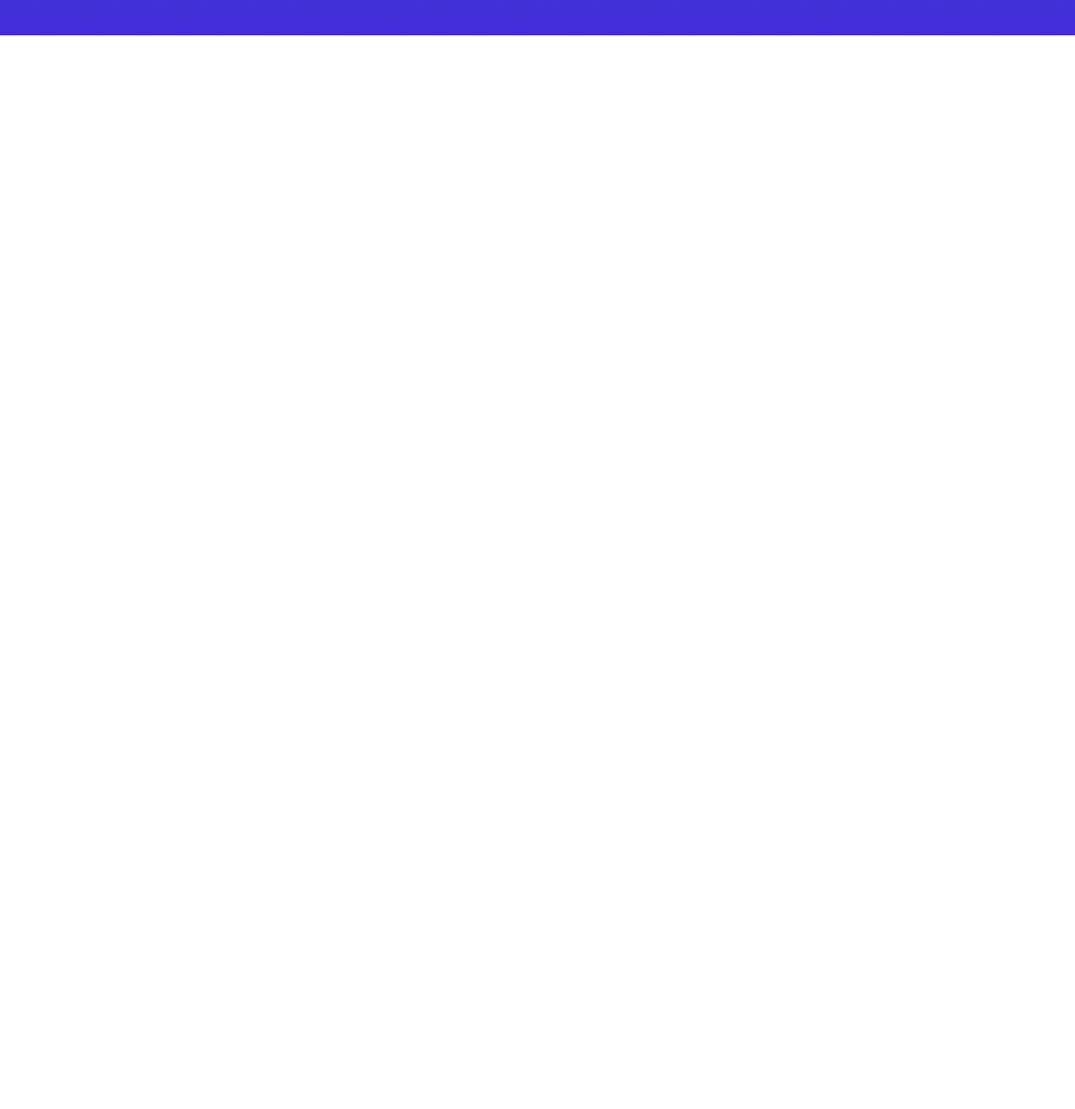
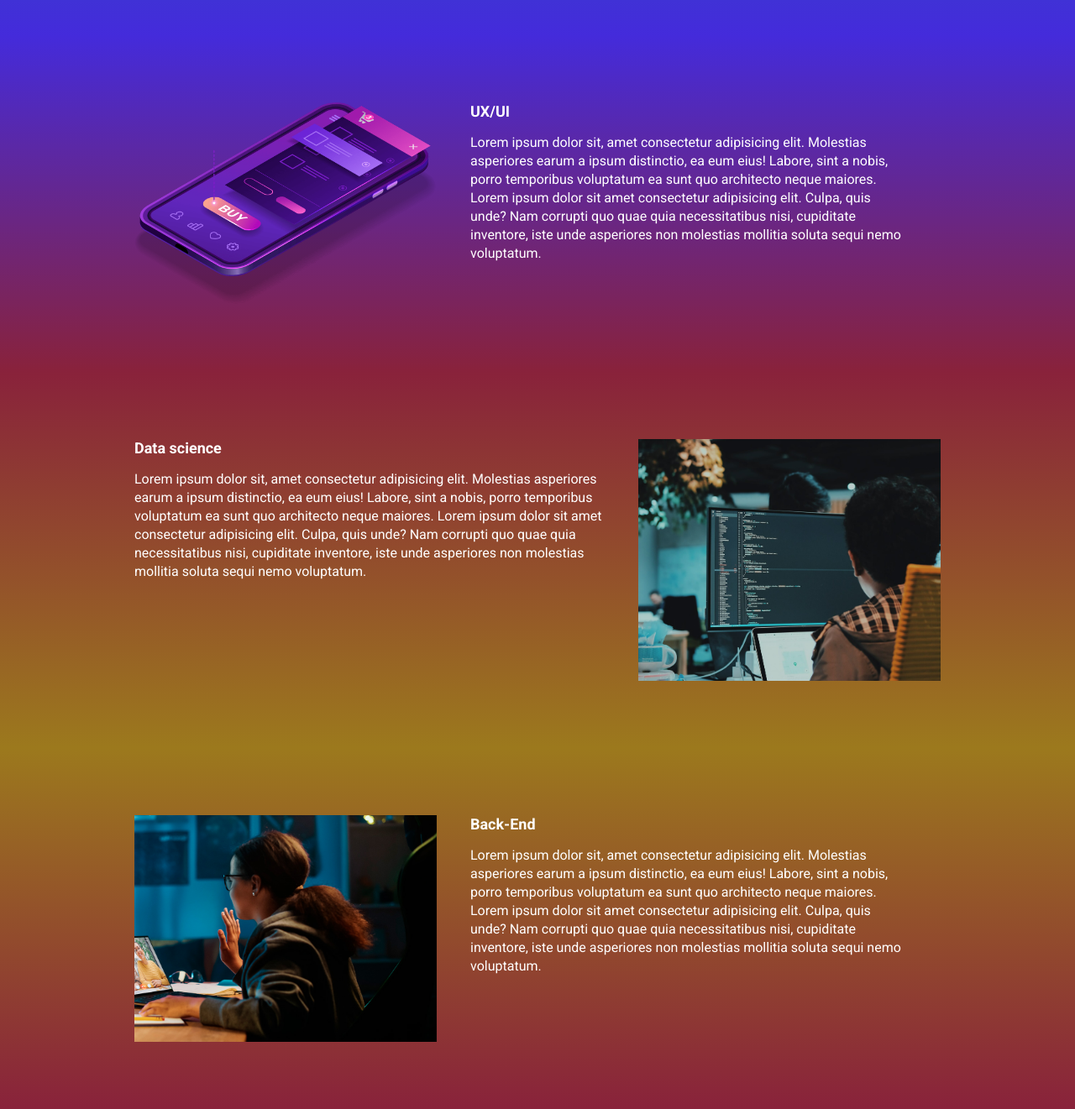
Before and after one commit to marianimateus/Ebac-tech-talks, a website built with Parcel: page src/index.html in a window 1280 px wide. Shown: the part 948-2269 px from the top of the page at 84% size. Before the commit the page ends 990 px from the top, so only its background shows below. Built offline with nearby package versions, Linux system fonts and the light colour scheme.

Commit message:
adicionando as seções "Ux/Ui" "Back-end" e "Data-Science"

```diff
--- a/src/index.html
+++ b/src/index.html
@@ -11,6 +11,7 @@
         href="https://fonts.googleapis.com/css2?family=Montserrat:ital,wght@0,100..900;1,100..900&family=Roboto:ital,wght@0,100;0,300;0,400;0,500;0,700;0,900;1,100;1,300;1,400;1,500;1,700;1,900&display=swap"
         rel="stylesheet">
     <link rel="stylesheet" href="styles/style.scss">
+    <link rel="stylesheet" href="https://unpkg.com/aos@next/dist/aos.css" />
 </head>
 
 <body>
@@ -40,8 +41,8 @@
         </div>
     </header>
 
-    <section class="event">
-        <div class="container">
+    <section class="event event--frontend">
+        <div class="container" data-aos="fade-right">
             <div class="event__detail">
                 <h2 class="event__detail__title">Front-End</h2>
                 <p class="event__detail__description">
@@ -55,7 +56,53 @@
             <img class="event__image" src="./images/frontend.png" alt="">
         </div>
     </section>
+    <section class="event event--ux-ui event--image-left">
+        <div class="container" data-aos="fade-left">
+            <div class="event__detail">
+                <h2 class="event__detail__title">UX/UI</h2>
+                <p class="event__detail__description">
+                    Lorem ipsum dolor sit, amet consectetur adipisicing elit. Molestias asperiores earum a ipsum
+                    distinctio, ea eum eius! Labore, sint a nobis, porro temporibus voluptatum ea sunt quo architecto
+                    neque maiores. Lorem ipsum dolor sit amet consectetur adipisicing elit. Culpa, quis unde? Nam
+                    corrupti quo quae quia necessitatibus nisi, cupiditate inventore, iste unde asperiores non molestias
+                    mollitia soluta sequi nemo voluptatum.
+                </p>
+            </div>
+            <img class="event__image" src="./images/ui-ux.png" alt="">
+        </div>
+    </section>
+    <section class="event event--data-science">
+        <div class="container" data-aos="fade-right">
+            <div class="event__detail">
+                <h2 class="event__detail__title">Data science</h2>
+                <p class="event__detail__description">
+                    Lorem ipsum dolor sit, amet consectetur adipisicing elit. Molestias asperiores earum a ipsum
+                    distinctio, ea eum eius! Labore, sint a nobis, porro temporibus voluptatum ea sunt quo architecto
+                    neque maiores. Lorem ipsum dolor sit amet consectetur adipisicing elit. Culpa, quis unde? Nam
+                    corrupti quo quae quia necessitatibus nisi, cupiditate inventore, iste unde asperiores non molestias
+                    mollitia soluta sequi nemo voluptatum.
+                </p>
+            </div>
+            <img class="event__image" src="./images/data.png" alt="">
+        </div>
+    </section>
+    <section class="event event--backtend event--image-left">
+        <div class="container" data-aos="fade-left">
+            <div class="event__detail">
+                <h2 class="event__detail__title">Back-End</h2>
+                <p class="event__detail__description">
+                    Lorem ipsum dolor sit, amet consectetur adipisicing elit. Molestias asperiores earum a ipsum
+                    distinctio, ea eum eius! Labore, sint a nobis, porro temporibus voluptatum ea sunt quo architecto
+                    neque maiores. Lorem ipsum dolor sit amet consectetur adipisicing elit. Culpa, quis unde? Nam
+                    corrupti quo quae quia necessitatibus nisi, cupiditate inventore, iste unde asperiores non molestias
+                    mollitia soluta sequi nemo voluptatum.
+                </p>
+            </div>
+            <img class="event__image" src="./images/backend.png" alt="">
+        </div>
+    </section>
 
+    <script src="https://unpkg.com/aos@next/dist/aos.js"></script>
     <script src="./scripts/main.js"></script>
 </body>
 
--- a/src/scripts/main.js
+++ b/src/scripts/main.js
@@ -1 +1 @@
-console.log ("Olá, mundo!")
+AOS.init();
--- a/src/styles/_event.scss
+++ b/src/styles/_event.scss
@@ -1,6 +1,30 @@
+@use 'variables';
+
 .event {
     padding: 80px 0;
-    background-image: linear-gradient(#1B6CA7, #442BDB) ;
+
+    &--frontend {
+        background-image: linear-gradient(variables.$blue1, variables.$blue2) ;
+    }
+
+    &--ux-ui {
+        background-image: linear-gradient(variables.$blue2, variables.$pink) ;
+    }
+
+    &--data-science {
+        background-image: linear-gradient(variables.$pink, variables.$yellow) ;
+    }
+
+    &--backtend {
+        background-image: linear-gradient(variables.$yellow, variables.$pink) ;
+    }
+
+    &--image-left {
+        .container {
+            flex-direction: row-reverse;
+            gap: 40px;
+        }
+    }
 
     .container {
         display: flex;
--- a/src/styles/_hero.scss
+++ b/src/styles/_hero.scss
@@ -1,3 +1,4 @@
+@use 'variables';
 .hero {
     padding-top: 64px;
     padding-bottom: 100px;
@@ -16,7 +17,7 @@
         left: 0;
         width: 100%;
         height: 100%;
-        background-color: #000;
+        background-color: variables.$secondaryTextColor;
         content: '';
         opacity: .7;
     }
--- /dev/null
+++ b/src/styles/_variables.scss
@@ -0,0 +1,9 @@
+$textColor: #fff;
+$secondaryTextColor: #000;
+
+
+$blue1: #1B6CA7;
+$blue2: #442BDB;
+$pink: #89223B;
+$yellow: #9C791D;
+$purple: #4f2ac3;
--- a/src/styles/components/_buttons.scss
+++ b/src/styles/components/_buttons.scss
@@ -1,3 +1,5 @@
+@use '../variables';
+
 .button {
     padding: 12px;
     font-size: 18px;
@@ -7,8 +9,8 @@
     white-space: nowrap;
 
     &--primary {
-        color: #fff;
-        background-color: #4f2ac3;
+        color: variables.$textColor;
+        background-color: variables.$purple;
     }
 
     @media (max-width: 640px) {
--- a/src/styles/components/_infosbar.scss
+++ b/src/styles/components/_infosbar.scss
@@ -1,6 +1,8 @@
+@use '../variables';
+
 .infos_bar {
     padding: 16px 24px;
-    background-color: #fff;
+    background-color: variables.$textColor;
     display: flex;
     justify-content: space-between;
 
@@ -10,10 +12,10 @@
 
         &__item {
             font-size: 14px;
-            color: #000;
+            color: variables.$secondaryTextColor;
 
             b {
-                color: #000;
+                color: variables.$secondaryTextColor;
                 font-size: 18px;
                 display: block;
             }
--- a/src/styles/style.scss
+++ b/src/styles/style.scss
@@ -2,13 +2,15 @@
 @use 'components/infosbar';
 @use 'components/buttons';
 @use 'event';
+@use 'variables';
 
 * {
     margin: 0;
     padding: 0;
     box-sizing: border-box;
     font-family: Roboto, sans-serif;
-    color: #fff;
+    color: variables.$textColor;
+    list-style: none;
 }
 
 .container {
```
